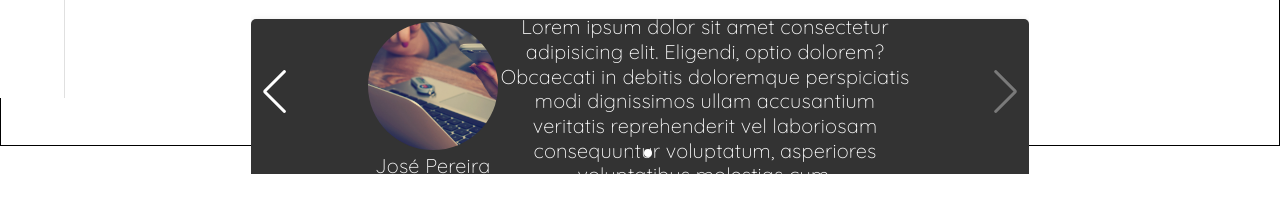
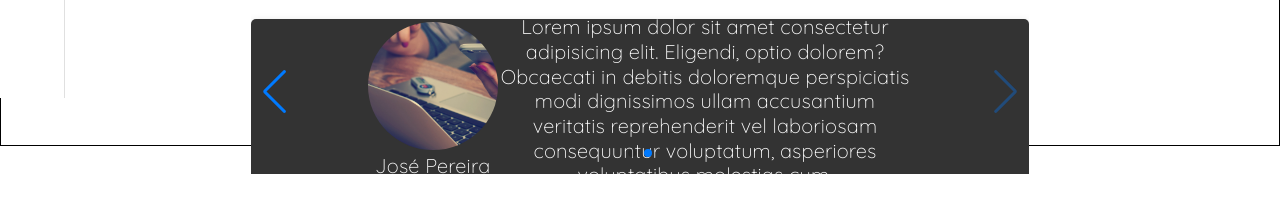
Before and after one commit to Giuzntt/Intranet, a Next.js app: page / in a window 1280 px wide. Shown: the part 702-909 px from the top of the page. Built offline with nearby package versions, Linux system fonts and the light colour scheme.

Commit message:
Aplicando correções de build

```diff
--- a/src/components/CarrouselComponent/index.tsx
+++ b/src/components/CarrouselComponent/index.tsx
@@ -17,11 +17,7 @@ const CarrouselComponent = () =>{
     return (
         <>
            <ContainerCarrousel>
-          <Swiper
-         style={{
-           "--swiper-navigation-color": "#fff",
-          "--swiper-pagination-color": "#fff",
-         }}
+        <Swiper
         spaceBetween={30}
         centeredSlides={true}
         autoplay={{
--- a/src/components/CarrouselComponent/styles.ts
+++ b/src/components/CarrouselComponent/styles.ts
@@ -30,6 +30,7 @@ export const ImagemSlide = styled(Box)`
 export const TextoSlide = styled(Typography)`
    font-family: 'Quicksand';
    font-size: 20px;
+  text-justify: inter-word;
 
 
 `
--- a/src/components/SideBar/Layout.tsx
+++ b/src/components/SideBar/Layout.tsx
@@ -1,6 +1,6 @@
 import React, { ReactNode } from "react";
 import SideBar from ".";
-import {  stageSideBar } from "../../pages/objects-sidebar";
+import {  stageSideBar } from "./objects-sidebar";
 
 
 interface ILayoutProps {
--- a/src/pages/objects-sidebar.tsx
+++ b/src/components/SideBar/objects-sidebar.tsx
@@ -1,7 +1,7 @@
 import * as Icon from "@mui/icons-material";
 
 
-import {   ISideBar } from "../components/SideBar/types";
+import {   ISideBar } from "./types";
 
 export const stageSideBar: ISideBar[] = [
         {
--- a/src/pages/index.tsx
+++ b/src/pages/index.tsx
@@ -3,7 +3,7 @@ import { Typography, Button } from '@mui/material'
 import CarrouselComponent from '../components/CarrouselComponent'
 import DisplayComponent from '../components/DisplayComponent'
 import { stageDisplayComponent } from '../components/DisplayComponent/display-objects'
-import { BoxConteudo } from './style'
+import { BoxConteudo } from '../resources/style'
 
 
 
```
Also changed, not shown: src/resources/style.ts (renamed from src/pages/style.ts).
